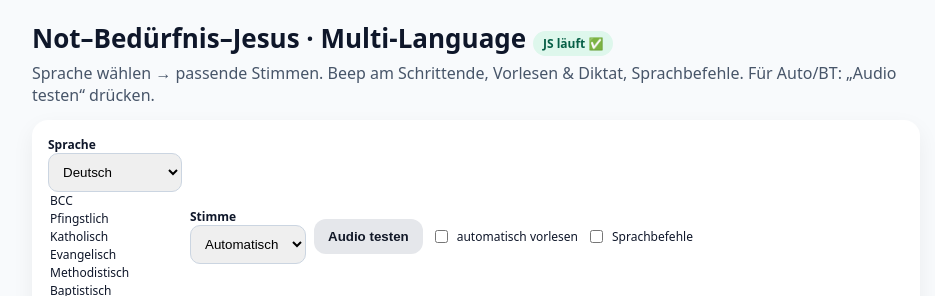
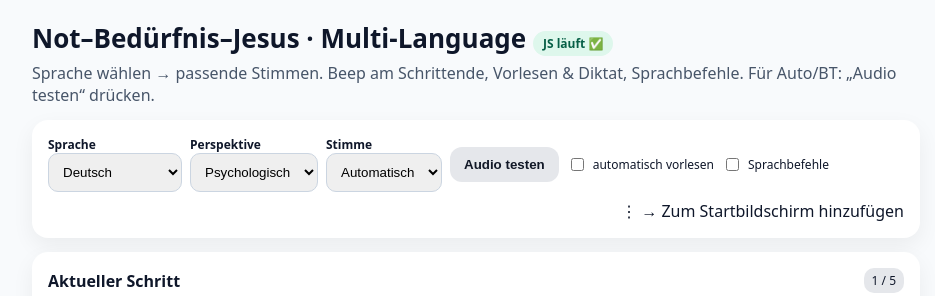
Before and after one commit to jostschoeler-lab/nbj-app, a plain HTML site: page index.html in a window 1280 px wide. Shown: the top 296 px of the page, without its empty margins (164-1099 px from the left). Drawn offline with Linux system fonts and the light colour scheme.

Commit message:
Update index.html

```diff
--- a/index.html
+++ b/index.html
@@ -39,27 +39,31 @@
 
   <div class="card">
     <div class="row">
-      <label class="small"><div class="small title" id="lblLang">Sprache</div>
-        <select id="langSel">
-          <option value="de">Deutsch</option>
-          <option value="nb">Norsk (Bokmål)</option>
-          <option value="en">English</option>
-          <option value="es">Español</option>
-          <label class="small"><div class="small title" id="lblPerspective">Perspektive</div>
+      <label class="small">
+  <div class="small title" id="lblLang">Sprache</div>
+  <select id="langSel">
+    <option value="de">Deutsch</option>
+    <option value="nb">Norsk (Bokmål)</option>
+    <option value="en">English</option>
+    <option value="es">Español</option>
+  </select>
+</label>
+
+<label class="small">
+  <div class="small title" id="lblPerspective">Perspektive</div>
   <select id="perspectiveSel">
-    <option value="bcc">BCC</option>
-    <option value="pfingstlich">Pfingstlich</option>
-    <option value="katholisch">Katholisch</option>
-    <option value="evangelisch">Evangelisch</option>
-    <option value="methodistisch">Methodistisch</option>
-    <option value="baptistisch">Baptistisch</option>
-    <option value="psychologisch" selected>Psychologisch</option>
-    <option value="psychotherapeutisch">Psychotherapeutisch</option>
+    <!-- WICHTIG: nutze IDs, die zu deinen vorhandenen PROMPTS passen -->
+    <option value="psychology_simple" selected>Psychologisch</option>
+    <option value="biblical_neutral">Biblisch</option>
+    <option value="combined">Kombiniert</option>
+    <option value="academic">Fachlich</option>
+    <!-- Später kannst du pfingstlich/katholisch/evangelisch/baptistisch ergänzen,
+         sobald du dafür PROMPTS angelegt hast -->
   </select>
 </label>
 
 
-      </label>
+
       <label class="small"><div class="small title" id="lblVoice">Stimme</div>
         <select id="voiceSel"></select>
       </label>
```
